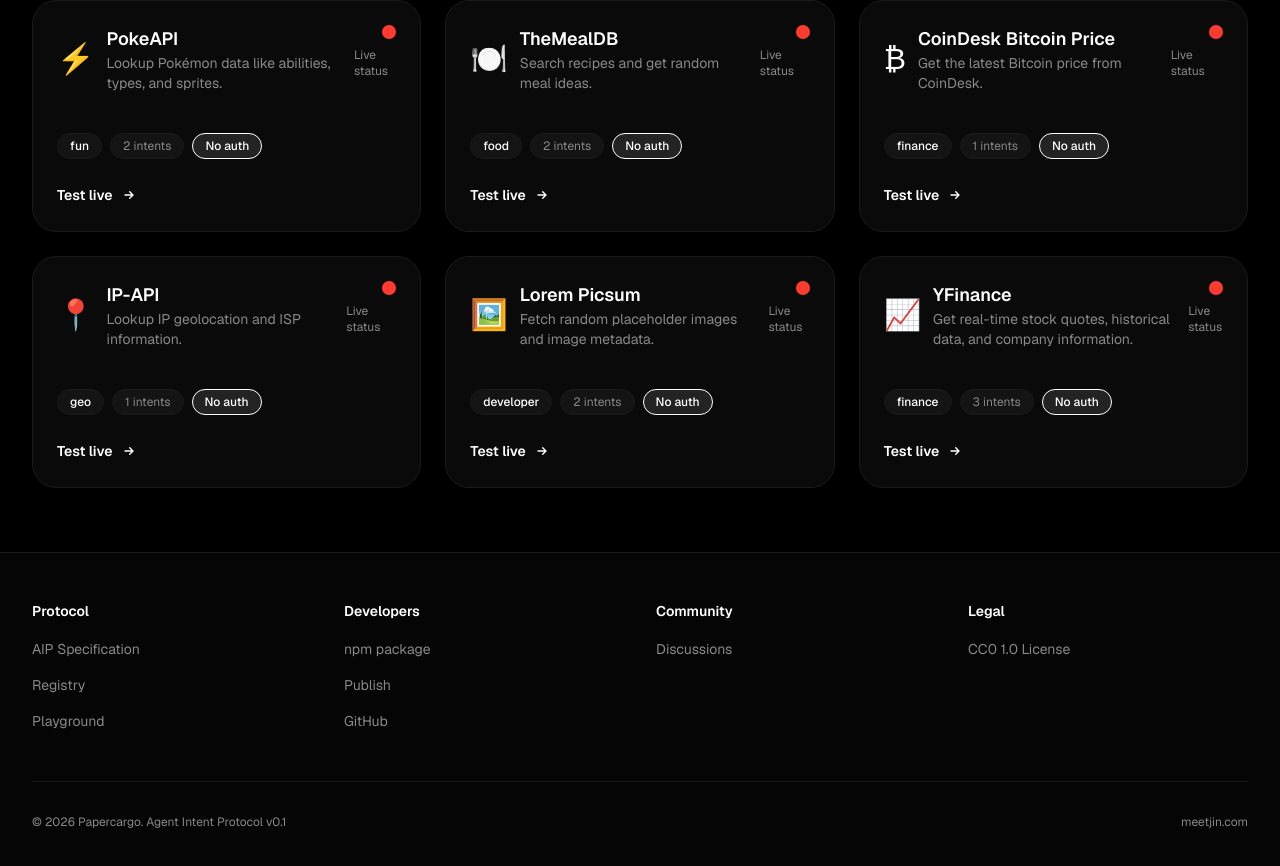
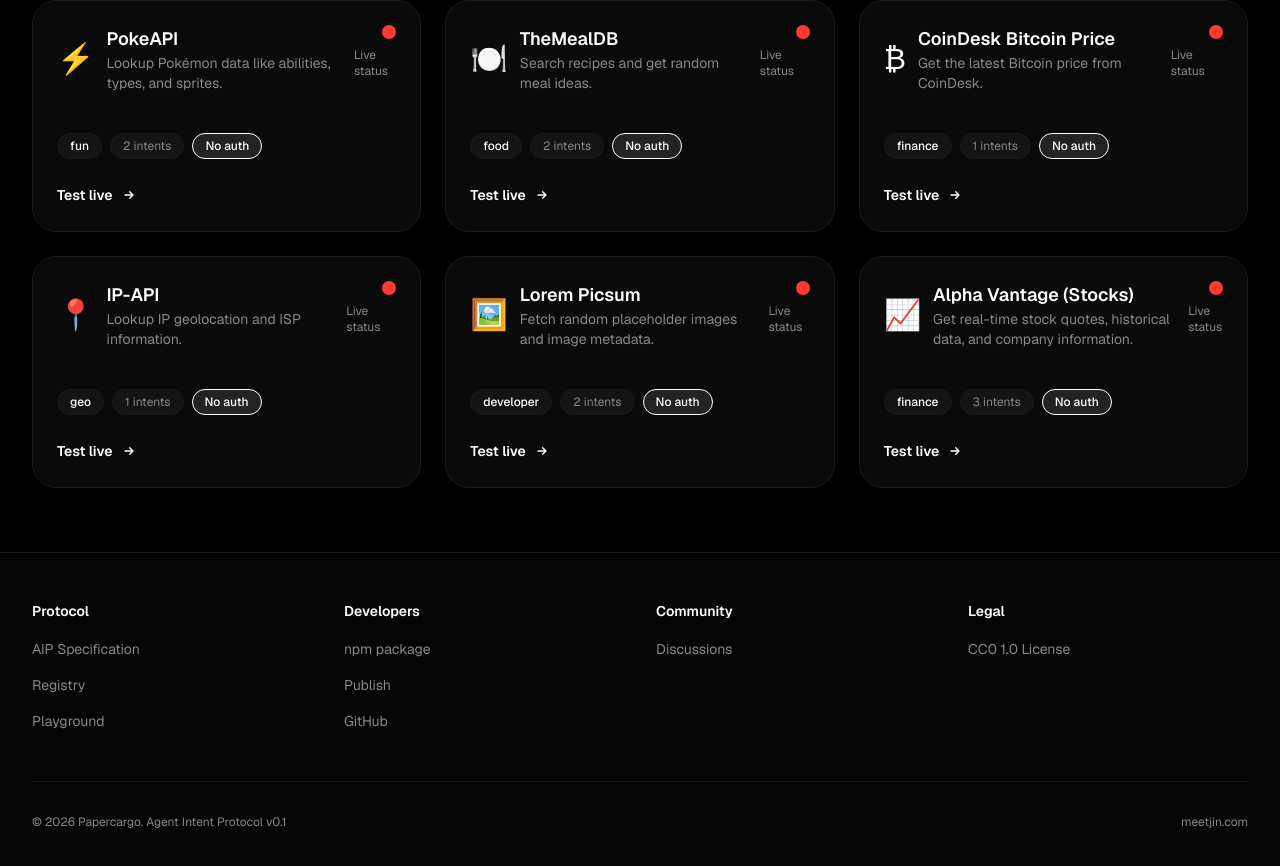
Before and after one commit to ankushvishnu/meetjin, a Next.js app in the folder apps/web/: page /explore in a window 1280 px wide. Shown: the part 2535-3401 px from the top of the page. Built offline with nearby package versions, Linux system fonts and the light colour scheme; no server answers.

Commit message:
Replace fake yfinance endpoints with Alpha Vantage public API to resolve CORS errors in agent console

```diff
--- a/apps/web/src/data/community-apis.ts
+++ b/apps/web/src/data/community-apis.ts
@@ -905,13 +905,13 @@
   },
   {
     slug: "yfinance",
-    name: "YFinance",
+    name: "Alpha Vantage (Stocks)",
     description: "Get real-time stock quotes, historical data, and company information.",
     category: "finance",
     emoji: "📈",
     requiresAuth: false,
-    intentMapUrl: "https://yfinance.api.example.com/.well-known/jin.json",
-    baseUrl: "https://api.example.com/yfinance",
+    intentMapUrl: "https://www.alphavantage.co/.well-known/jin.json",
+    baseUrl: "https://www.alphavantage.co",
     intents: [
       {
         id: "get_stock_quote",
@@ -920,13 +920,25 @@
         triggers: ["get stock price", "stock quote", "lookup ticker"],
         category: "finance",
         method: "GET",
-        endpoint: "/quote/{ticker}",
+        endpoint: "/query",
         parameters: {
-          ticker: {
+          function: {
+            type: "string",
+            description: "API function to call.",
+            required: true,
+            default: "GLOBAL_QUOTE",
+          },
+          symbol: {
             type: "string",
             description: "Stock ticker symbol (e.g., AAPL, GOOGL).",
             required: true,
-            example: "AAPL",
+            example: "IBM",
+          },
+          apikey: {
+            type: "string",
+            description: "API Key.",
+            required: false,
+            default: "demo",
           },
         },
         requires_auth: false,
@@ -940,13 +952,25 @@
         triggers: ["historical stock data", "ohlc data", "historical prices"],
         category: "finance",
         method: "GET",
-        endpoint: "/historical/{ticker}",
+        endpoint: "/query",
         parameters: {
-          ticker: {
+          function: {
+            type: "string",
+            description: "API function to call.",
+            required: true,
+            default: "TIME_SERIES_DAILY",
+          },
+          symbol: {
             type: "string",
             description: "Stock ticker symbol.",
             required: true,
-            example: "AAPL",
+            example: "IBM",
+          },
+          apikey: {
+            type: "string",
+            description: "API Key.",
+            required: false,
+            default: "demo",
           },
           start_date: {
             type: "string",
--- a/apps/web/src/lib/seed-community.ts
+++ b/apps/web/src/lib/seed-community.ts
@@ -79,7 +79,7 @@
     // Seed intents
     const intentsToInsert = api.intents.map(intent => ({
       app_id: app.id,
-      id: intent.id,
+      intent_id: intent.id,
       name: intent.name,
       description: intent.description,
       triggers: intent.triggers,
```
